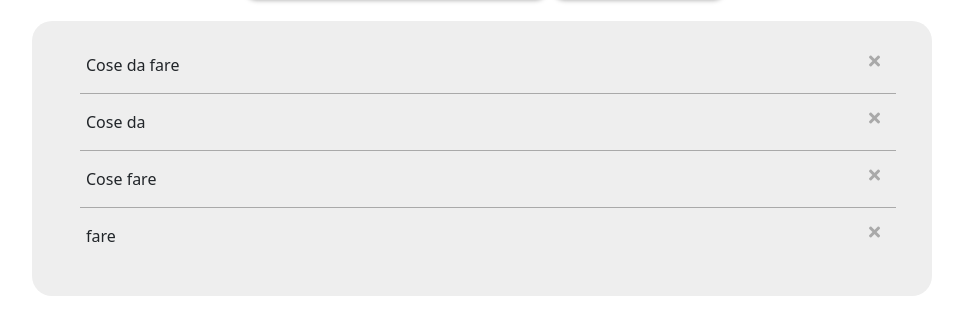
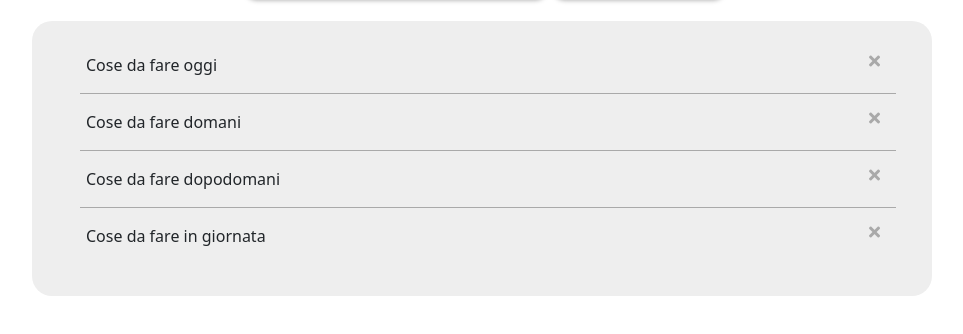
Before and after one commit to Giadaspt/vue-todolist, a plain HTML site: page milestone1/index.html in a window 1280 px wide. Shown: the part 156-490 px from the top of the page, without its empty margins (158-1121 px from the left). Drawn offline with nearby package versions, Linux system fonts and the light colour scheme.

Commit message:
milestone completato

```diff
--- a/milestone1/index.html
+++ b/milestone1/index.html
@@ -39,7 +39,7 @@
           <li
             v-for="(item, index) in obj"
             @click="item.done = !item.done">
-            <p>{{item.text}}</p>
+            <p :class="{active: item.done}">{{item.text}}</p>
             <i class="fas fa-times"></i>
           </li>
 
--- a/milestone1/js/script.js
+++ b/milestone1/js/script.js
@@ -14,19 +14,19 @@ const root = new Vue({
 
     obj: [
       {
-        text: 'Cose da fare',
+        text: 'Cose da fare oggi',
         done: false,
       },
       {
-        text: 'Cose da ',
+        text: 'Cose da fare domani',
         done: false,
       },
       {
-        text: 'Cose fare',
+        text: 'Cose da fare dopodomani',
         done: false,
       },
       {
-        text: ' fare',
+        text: 'Cose da fare in giornata',
         done: false,
       },
     ],
```
